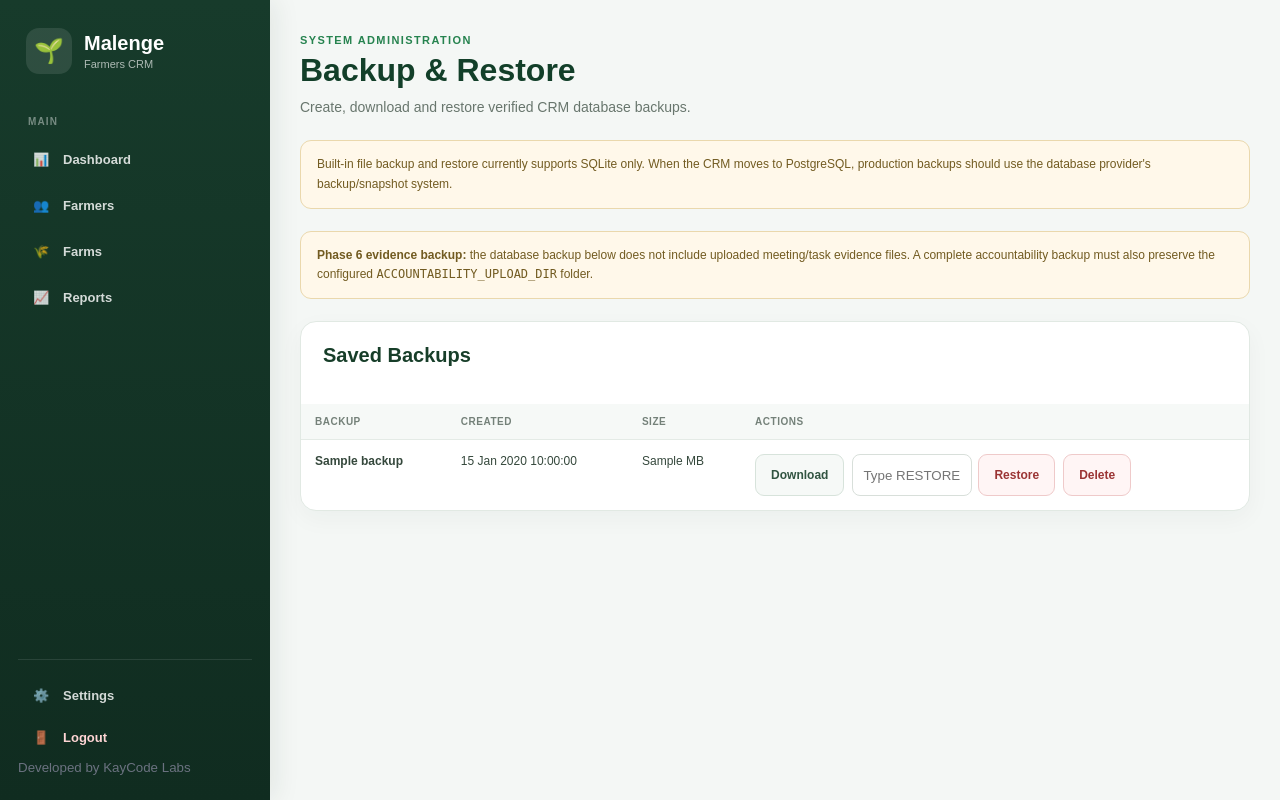
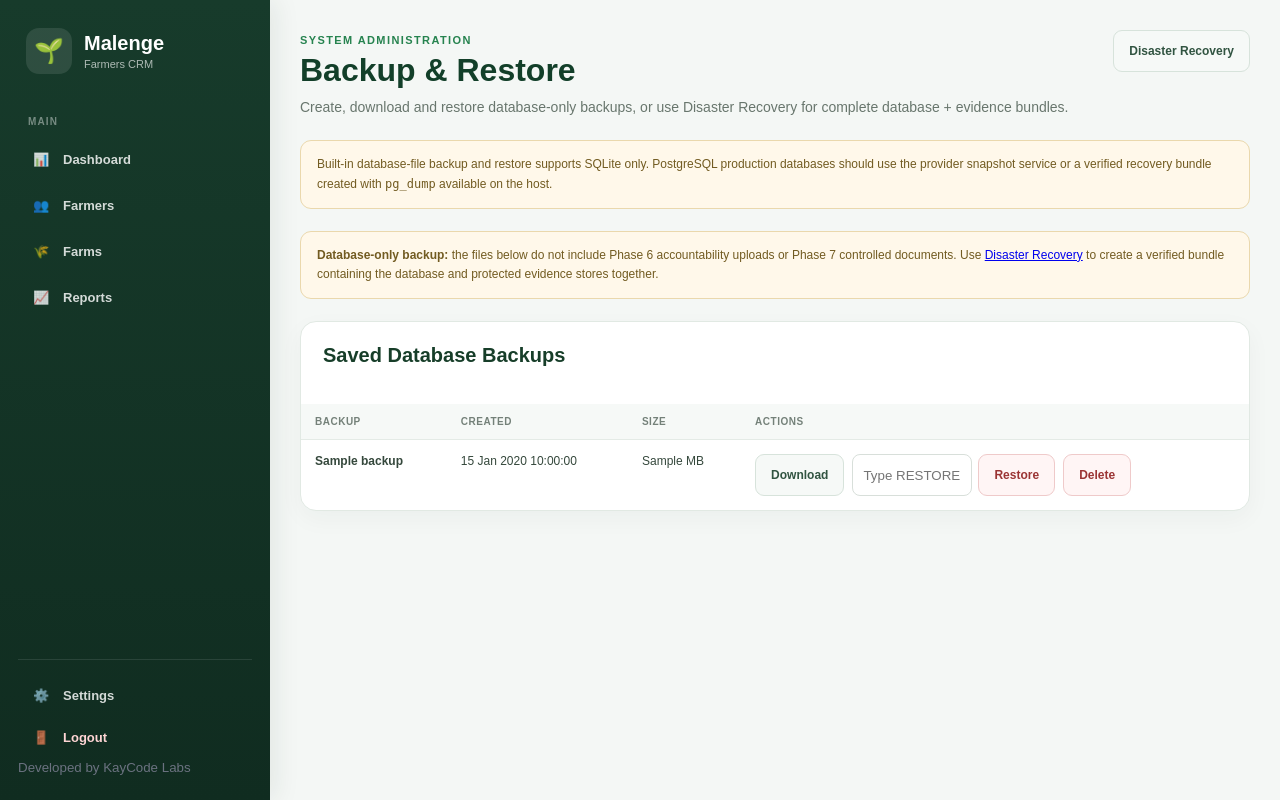
Before and after one commit to kaykwanele22/malengefarmerscrm, a Flask app: template templates/admin_backup_restore.html in a window 1280 px wide. Run offline with Flask 3, Linux system fonts and the light colour scheme; the template is opened without the code that fills it: most values are stand-ins (such as "Sample title", 1, 10 or a date in 2020).

Commit message:
Link database backups to complete recovery bundles

```diff
--- a/templates/admin_backup_restore.html
+++ b/templates/admin_backup_restore.html
@@ -41,6 +41,7 @@
 .admin-field input,.admin-field select,.admin-field textarea{width:100%;padding:11px 12px;border:1px solid #cad6ce;border-radius:9px;background:#fff;color:#27382e;font:inherit;font-size:13px;box-sizing:border-box}
 .admin-field textarea{min-height:110px;resize:vertical}
 .admin-form-actions{grid-column:1/-1;padding-top:18px;display:flex;justify-content:flex-end;gap:10px;border-top:1px solid #edf2ee}
+.admin-header-actions{display:flex;gap:10px;align-items:center;flex-wrap:wrap}
 @media(max-width:1050px){.admin-stats{grid-template-columns:repeat(2,1fr)}.admin-grid{grid-template-columns:repeat(2,1fr)}}
 @media(max-width:700px){.admin-stats,.admin-grid,.admin-form-grid{grid-template-columns:1fr}}
 </style>
@@ -51,20 +52,22 @@
         <div>
             <span class="admin-eyebrow">SYSTEM ADMINISTRATION</span>
             <h1>Backup &amp; Restore</h1>
-            <p>Create, download and restore verified CRM database backups.</p>
+            <p>Create, download and restore database-only backups, or use Disaster Recovery for complete database + evidence bundles.</p>
         </div>
+        <div class="admin-header-actions">
+            <a href="{{ url_for('backuprecovery.admin_recovery') }}" class="admin-button-secondary">Disaster Recovery</a>
             {% if database_backend == 'sqlite' %}
             <form method="POST" action="{{ url_for('admin_backup_create') }}">
                 <input type="hidden" name="csrf_token" value="{{ csrf_token() }}">
-            <button type="submit" class="admin-button">💾 Create Backup</button>
+                <button type="submit" class="admin-button">💾 Create DB Backup</button>
             </form>
             {% endif %}
+        </div>
     </div>
 
     {% if database_backend != 'sqlite' %}
     <div class="admin-warning">
-        Built-in file backup and restore currently supports SQLite only. When the CRM moves to PostgreSQL,
-        production backups should use the database provider's backup/snapshot system.
+        Built-in database-file backup and restore supports SQLite only. PostgreSQL production databases should use the provider snapshot service or a verified recovery bundle created with <code>pg_dump</code> available on the host.
     </div>
     {% else %}
     <div class="admin-warning">
@@ -74,13 +77,12 @@
     {% endif %}
 
     <div class="admin-warning">
-        <strong>Phase 6 evidence backup:</strong> the database backup below does not include uploaded meeting/task evidence files.
-        A complete accountability backup must also preserve the configured <code>ACCOUNTABILITY_UPLOAD_DIR</code> folder.
+        <strong>Database-only backup:</strong> the files below do not include Phase 6 accountability uploads or Phase 7 controlled documents. Use <a href="{{ url_for('backuprecovery.admin_recovery') }}">Disaster Recovery</a> to create a verified bundle containing the database and protected evidence stores together.
     </div>
 
     <section class="admin-card">
         <div class="admin-card-pad">
-            <h2 class="admin-section-title">Saved Backups</h2>
+            <h2 class="admin-section-title">Saved Database Backups</h2>
         </div>
         <div class="admin-table-wrap">
             <table class="admin-table">
@@ -94,13 +96,11 @@
                     <td>
                         <div style="display:flex;gap:8px;flex-wrap:wrap">
                             <a href="{{ url_for('admin_backup_download', backup_name=backup.name) }}" class="admin-button-secondary">Download</a>
-
                             <form method="POST" action="{{ url_for('admin_backup_restore_file', backup_name=backup.name) }}" style="display:flex;gap:6px;align-items:center;flex-wrap:wrap">
                                 <input type="hidden" name="csrf_token" value="{{ csrf_token() }}">
                                 <input name="confirmation" placeholder="Type RESTORE" style="height:42px;padding:0 10px;border:1px solid #d8dfda;border-radius:8px;width:120px">
                                 <button type="submit" class="admin-button-danger" onclick="return confirm('Restore this backup and replace the current database?');">Restore</button>
                             </form>
-
                             <form method="POST" action="{{ url_for('admin_backup_delete', backup_name=backup.name) }}" onsubmit="return confirm('Delete this stored backup file?');">
                                 <input type="hidden" name="csrf_token" value="{{ csrf_token() }}">
                                 <button type="submit" class="admin-button-danger">Delete</button>
@@ -109,7 +109,7 @@
                     </td>
                 </tr>
                 {% else %}
-                <tr><td colspan="4">No saved backups yet. Create your first backup above.</td></tr>
+                <tr><td colspan="4">No saved database backups yet.</td></tr>
                 {% endfor %}
                 </tbody>
             </table>
```
Lines whose indentation alone changed are shown as unchanged.
